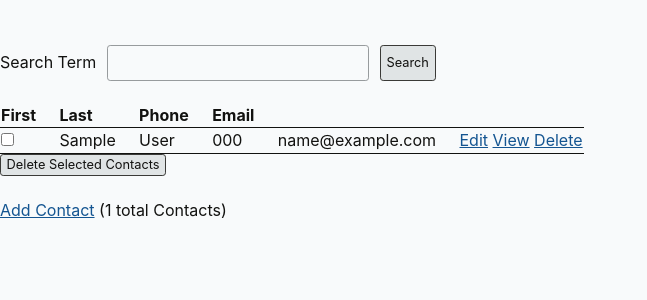
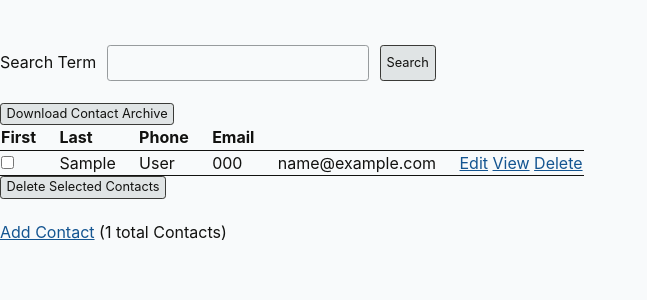
Before and after one commit to lewoudar/htmx_contact, a Django app: page /contact/ in a window 1280 px wide. Shown: the part 180-480 px from the top of the page, without its empty margins (0-647 px from the left). Run offline with Django 4.2, Linux system fonts and the light colour scheme; tables that the repository leaves empty hold one stand-in row (values such as "Sample post").

Commit message:
feat: implemented the feature to get an archive of the contacts

```diff
--- /dev/null
+++ b/contact/helpers.py
@@ -0,0 +1,84 @@
+import csv
+import enum
+import pathlib
+import random
+import shutil
+import tempfile
+import time
+from threading import Thread
+
+from .models import Contact
+
+
+class DownloadStatus(enum.StrEnum):
+    WAITING = enum.auto()
+    RUNNING = enum.auto()
+    COMPLETE = enum.auto()
+
+
+# I took a slightly different path from the book. But from what I understood
+# the goal is to have a singleton
+class Archiver:
+    def __init__(self):
+        self._status = DownloadStatus.WAITING
+        self._temp_dir_path: pathlib.Path
+        self._archive_path: pathlib.Path
+        self._init_paths()
+        self._progress: float = 0
+        self._thread: Thread | None = None
+
+    def reset(self):
+        shutil.rmtree(self._temp_dir_path, ignore_errors=True)
+        self._init_paths()
+        self._status = DownloadStatus.WAITING
+        self._progress = 0
+        self._thread = None
+
+    def _init_paths(self) -> None:
+        self._temp_dir_path = pathlib.Path(tempfile.mkdtemp())
+        self._archive_path = self._temp_dir_path / 'contacts.csv'
+
+    def _create_archive(self) -> None:
+        with self._archive_path.open('w', newline='') as f:
+            writer = csv.DictWriter(f, fieldnames=['firstname', 'lastname', 'email', 'phone'])
+            writer.writeheader()
+            count = Contact.objects.count()
+            for index, contact in enumerate(Contact.objects.all(), start=1):
+                self._progress = round(index / count * 100, 2)
+                # simulate some work time
+                time.sleep(random.random())
+                writer.writerow(contact.to_dict())
+
+        # we check for a potential reset
+        if self._status is not DownloadStatus.RUNNING:
+            return
+        self._status = DownloadStatus.COMPLETE
+
+    def run(self) -> None:
+        if self._status is DownloadStatus.WAITING:
+            self._status = DownloadStatus.RUNNING
+            self._thread = Thread(target=self._create_archive)
+            self._thread.start()
+
+    @property
+    def archive_file(self) -> pathlib.Path:
+        return self._archive_path
+
+    @property
+    def progress(self) -> float:
+        return self._progress
+
+    @property
+    def status(self) -> str:
+        return str(self._status)
+
+
+_instance: Archiver | None = None
+
+
+def get_archiver() -> Archiver:
+    global _instance
+    if _instance is None:
+        _instance = Archiver()
+        return _instance
+    return _instance
--- /dev/null
+++ b/contact/templates/contact/archive_ui.html
@@ -0,0 +1,25 @@
+<div id="archive-ui" data-hx-target="this" data-hx-swap="outerHTML">
+    {% if archiver.status == 'waiting' %}
+        <button data-hx-post="{% url 'contact:archive' %}" data-hx-headers='{"X-CSRFToken": "{{ csrf_token }}"}'>
+            Download Contact Archive
+        </button>
+    {% elif archiver.status == 'running' %}
+        <div data-hx-get="{% url 'contact:archive' %}" data-hx-trigger="load delay:500ms">
+            Creating Archive...
+            <div class="progress">
+                <div id="archive-progress" class="progress-bar" role="progressbar"
+                     aria-valuenow="{{ archiver.progress }}"
+                     style="width:{{ archiver.progress }}%"></div>
+            </div>
+        </div>
+    {% else %}
+        <a data-hx-boost="false" href="{% url 'contact:archive-file' %}">
+            Archive Ready! Click here to download. &downarrow;
+        </a>
+        <button data-hx-delete="{% url 'contact:archive' %}"
+                data-hx-headers='{"X-CSRFToken": "{{ csrf_token }}"}'>
+            Clear Download
+        </button>
+    {% endif %}
+
+</div>
--- a/contact/templates/contact/index.html
+++ b/contact/templates/contact/index.html
@@ -11,6 +11,7 @@
         <input type="submit" value="Search"/>
     </form>
     <span id="search-indicator" class="htmx-indicator">Searching...</span>
+    {% include 'contact/archive_ui.html' %}
     <form>
         <table>
             <thead>
--- a/contact/urls.py
+++ b/contact/urls.py
@@ -10,4 +10,6 @@ urlpatterns = [
     path('<int:contact_id>/edit/', views.ContactEdit.as_view(), name='edit'),
     path('email/', views.check_email, name='check-email'),
     path('count/', views.contact_count, name='count'),
+    path('archive/', views.ContactArchive.as_view(), name='archive'),
+    path('archive/file/', views.get_archive_file, name='archive-file'),
 ]
--- a/contact/views.py
+++ b/contact/views.py
@@ -2,7 +2,7 @@ from django.contrib import messages
 from django.core.paginator import Paginator, Page
 from django.db import transaction
 from django.db.models import Q, QuerySet
-from django.http import HttpResponseRedirect, HttpRequest, HttpResponse, QueryDict
+from django.http import HttpResponseRedirect, HttpRequest, HttpResponse, QueryDict, FileResponse
 from django.shortcuts import get_object_or_404, redirect, render
 from django.urls import reverse
 from django.views import View
@@ -10,6 +10,7 @@ from django_htmx.middleware import HtmxDetails
 from render_block import render_block_to_string
 
 from .forms import ContactForm
+from .helpers import get_archiver
 from .models import Contact
 
 
@@ -57,7 +58,7 @@ class ContactHome(View):
         else:
             contacts = Contact.objects.all()
         page_obj = self._get_page_obj(contacts, page)
-        return render(request, 'contact/index.html', {'page_obj': page_obj})
+        return render(request, 'contact/index.html', {'page_obj': page_obj, 'archiver': get_archiver()})
 
     @transaction.atomic
     def delete(self, request: HtmxHttpRequest):
@@ -141,3 +142,32 @@ def check_email(request):
     # we make a partial form validation only to check email
     form = ContactForm({'email': email})
     return partial_render('contact/edit.html', 'email-errors', {'errors': form.errors.get('email', [])})
+
+
+class ContactArchive(View):
+
+    @staticmethod
+    def get(request):
+        return render(request, 'contact/archive_ui.html', {'archiver': get_archiver()})
+
+    @staticmethod
+    def post(request):
+        archiver = get_archiver()
+        archiver.run()
+        return render(request, 'contact/archive_ui.html', {'archiver': archiver})
+
+    @staticmethod
+    def delete(request):
+        archiver = get_archiver()
+        archiver.reset()
+        return render(request, 'contact/archive_ui.html', {'archiver': archiver})
+
+
+def get_archive_file(request):
+    archiver = get_archiver()
+    return FileResponse(
+        archiver.archive_file.open(mode='rb'),
+        filename=archiver.archive_file.name,
+        as_attachment=True,
+        content_type='text/csv'
+    )
--- a/static/css/custom.css
+++ b/static/css/custom.css
@@ -32,3 +32,25 @@ tr.htmx-swapping {
         opacity: 0;
     }
 }
+
+.progress {
+    height: 20px;
+    margin-bottom: 20px;
+    overflow: hidden;
+    background-color: #f5f5f5;
+    border-radius: 4px;
+    box-shadow: inset 0 1px 2px rgba(0, 0, 0, .1);
+}
+
+.progress-bar {
+    float: left;
+    width: 0;
+    height: 100%;
+    font-size: 12px;
+    line-height: 20px;
+    color: #fff;
+    text-align: center;
+    background-color: #337ab7;
+    box-shadow: inset 0 -1px 0 rgba(0, 0, 0, .15);
+    transition: width .6s ease;
+}
```
